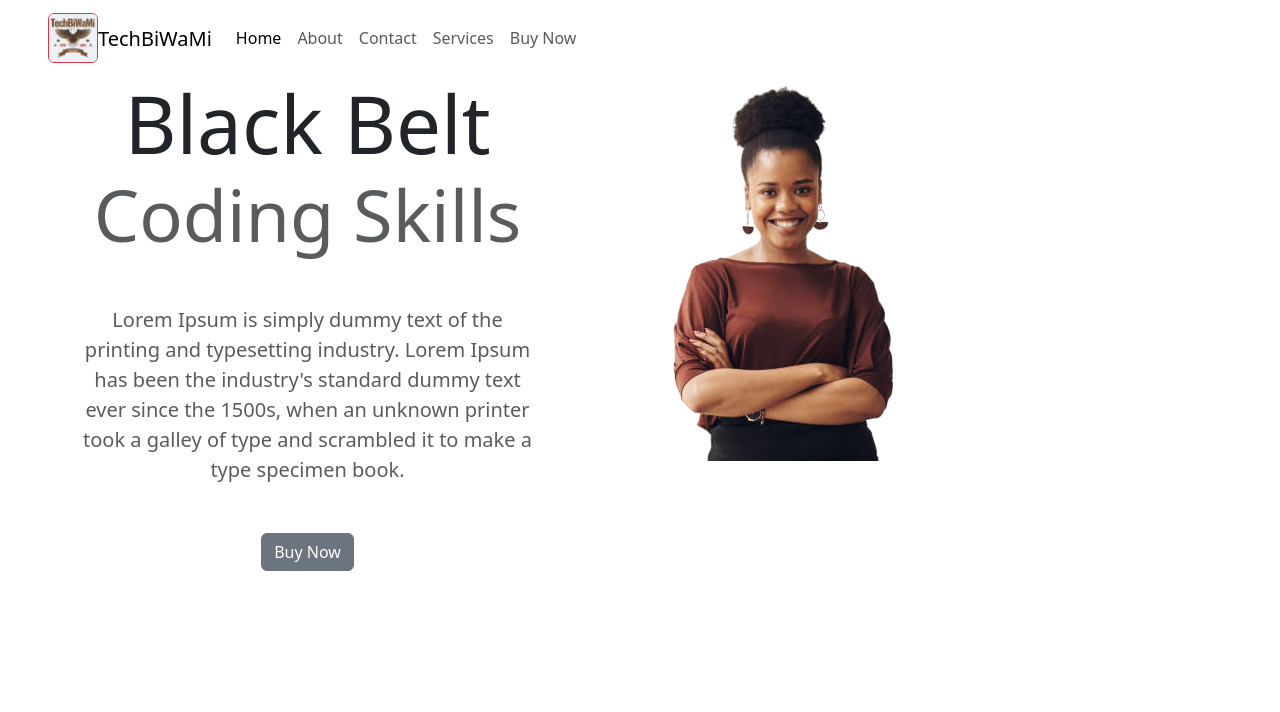
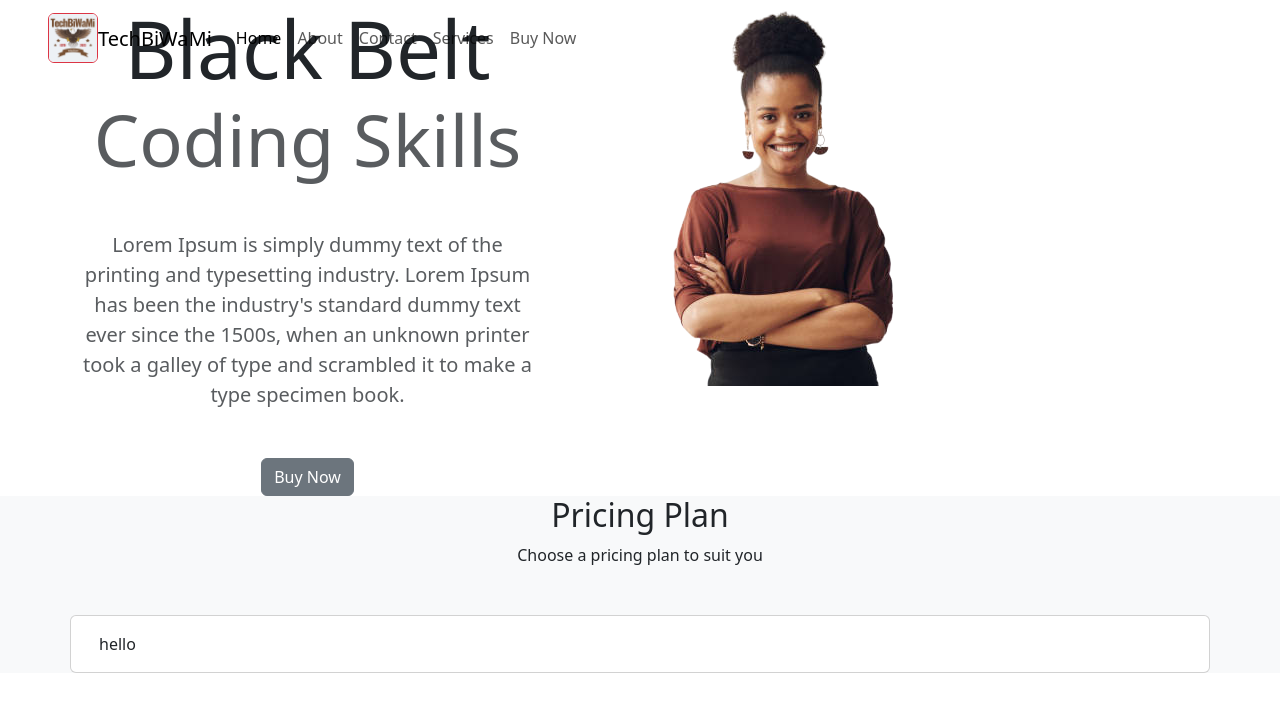
Before and after one commit to MILKA-WANGA/Bootstrap, a plain HTML site: page index.html in a window 1280 px wide. Drawn offline with nearby package versions, Linux system fonts and the light colour scheme.

Commit message:
Created a class:card

```diff
--- a/index.html
+++ b/index.html
@@ -8,7 +8,7 @@
 
 </head>
 <body>
-    <nav class="navbar navbar-expand-md  ixed-top navbar-light">
+    <nav class="navbar navbar-expand-md  fixed-top navbar-light">
         <a href="#intro" class="brand-navbar">
             <span class="fw-bold text-secondary">
                 <img src="asset\logo.png" alt="" srcset="" width="50" height="50" class="rounded border border-danger ms-5">
@@ -63,6 +63,21 @@
 
         </div>
      </section>
+   <section id="pricing" class="bg-light">
+    <div class="container-lg">
+    <div class="text-center">
+        <h2>Pricing Plan</h2>
+        <p>Choose a pricing plan to suit you</p>
+    </div>
+    <div class="row my-5 align-items-center justiy-content-center">
+        <div class="card border=0">
+            <div class="card-body ">
+                hello
+            </div>
+        </div>
+    </div>
+    </div>
+   </section>
      <script src="https://cdn.jsdelivr.net/npm/bootstrap@5.3.0-alpha3/dist/js/bootstrap.bundle.min.js" integrity="sha384-ENjdO4Dr2bkBIFxQpeoTz1HIcje39Wm4jDKdf19U8gI4ddQ3GYNS7NTKfAdVQSZe" crossorigin="anonymous"></script>
 
 </body>
```
